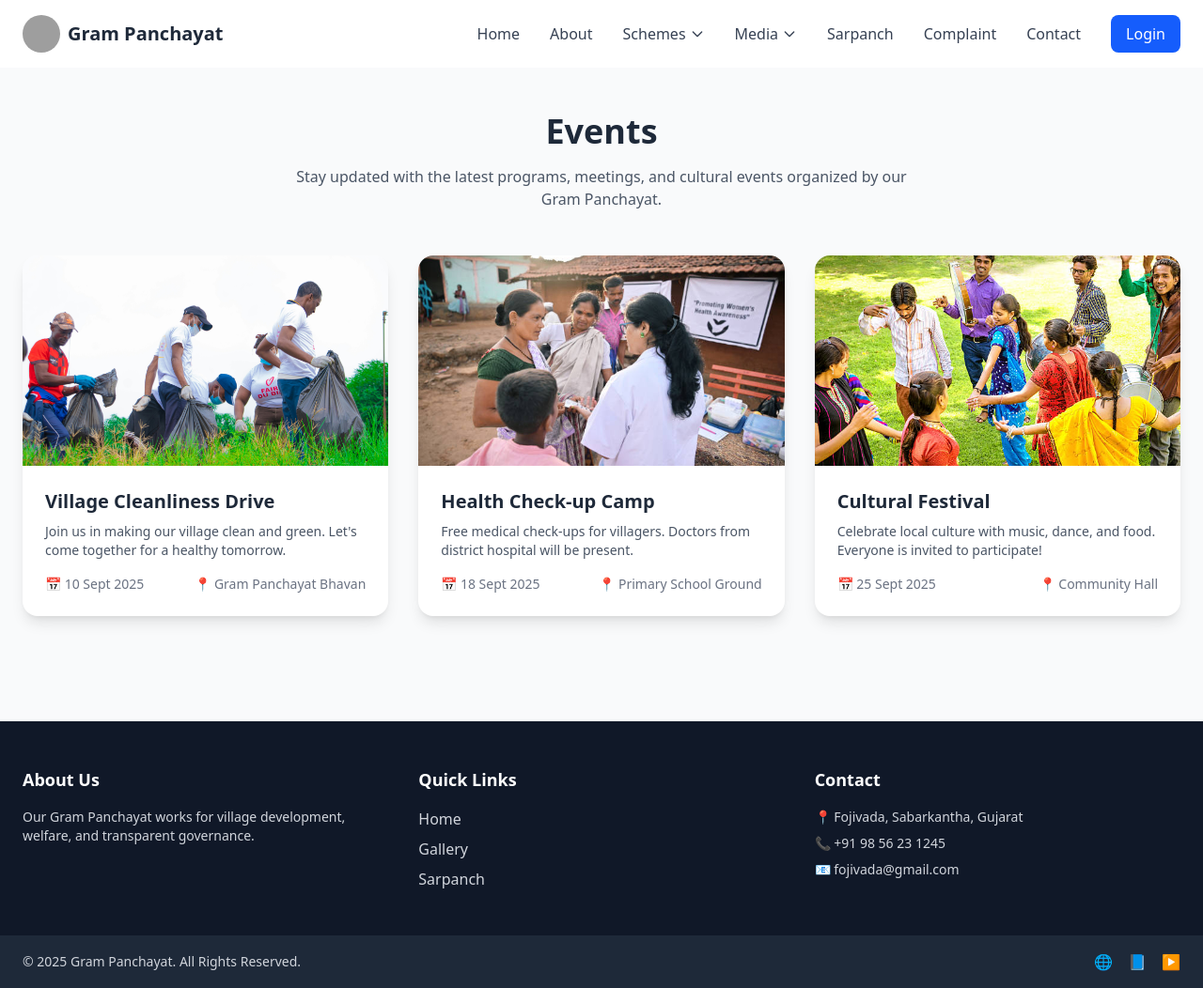
After one commit to Sandip-2006/online-gram-panchayat, a Django app: page /event/ in a window 1280 px wide. The commit adds this page. Shown: the whole page at 94% size. Run offline with Django 5.2, Linux system fonts and the light colour scheme; some libraries are stand-ins or nearby versions; grey boxes are pictures that could not be loaded.

Commit message:
event page added

```diff
--- a/gram_panchayat/templates/contact.html
+++ b/gram_panchayat/templates/contact.html
@@ -43,19 +43,19 @@
             <div>
               <label for="name" class="block text-gray-700 font-medium">Full Name</label>
               <input type="text" id="name" name="name" placeholder="Your Name"
-                class="w-full mt-2 px-4 py-3 border rounded-lg focus:ring-2 focus:ring-blue-500 focus:outline-none">
+                class="w-full mt-2 px-4 py-3 border rounded-lg border-gray-300 focus:ring-2 focus:ring-blue-500 focus:outline-none">
             </div>
 
             <div>
               <label for="email" class="block text-gray-700 font-medium">Email</label>
               <input type="email" id="email" name="email" placeholder="you@example.com"
-                class="w-full mt-2 px-4 py-3 border rounded-lg focus:ring-2 focus:ring-blue-500 focus:outline-none">
+                class="w-full mt-2 px-4 py-3 border rounded-lg border-gray-300 focus:ring-2 focus:ring-blue-500 focus:outline-none">
             </div>
 
             <div>
               <label for="message" class="block text-gray-700 font-medium">Message</label>
               <textarea id="message" name="message" rows="4" placeholder="Write your message..."
-                class="w-full mt-2 px-4 py-3 border rounded-lg focus:ring-2 focus:ring-blue-500 focus:outline-none"></textarea>
+                class="w-full mt-2 px-4 py-3 border rounded-lg border-gray-300 focus:ring-2 focus:ring-blue-500 focus:outline-none"></textarea>
             </div>
 
             <button type="submit"
--- /dev/null
+++ b/gram_panchayat/templates/event.html
@@ -0,0 +1,68 @@
+{% extends 'layout.html' %}
+{% load static %}
+
+{% block title %}Events - Gram Panchayat{% endblock %}
+
+{% block content %}
+<section class="bg-gray-50 py-12">
+  <div class="container mx-auto px-6">
+    <!-- Page Header -->
+    <div class="text-center mb-12">
+      <h2 class="text-3xl md:text-4xl font-bold text-gray-800 mb-4">
+        Events
+      </h2>
+      <p class="text-gray-600 max-w-2xl mx-auto">
+        Stay updated with the latest programs, meetings, and cultural events organized by our Gram Panchayat.
+      </p>
+    </div>
+
+    <!-- Event Grid -->
+    <div class="grid md:grid-cols-2 lg:grid-cols-3 gap-8">
+      <!-- Event Card -->
+      <div class="bg-white rounded-2xl shadow-lg overflow-hidden hover:shadow-2xl hover:scale-105 transition">
+        <img src="{% static 'images/event1.jpg' %}" alt="Event 1" class="w-full h-56 object-cover">
+        <div class="p-6">
+          <h3 class="text-xl font-semibold text-gray-800 mb-2">Village Cleanliness Drive</h3>
+          <p class="text-gray-600 text-sm mb-4">
+            Join us in making our village clean and green. Let's come together for a healthy tomorrow.
+          </p>
+          <div class="flex items-center justify-between text-sm text-gray-500">
+            <span>📅 10 Sept 2025</span>
+            <span>📍 Gram Panchayat Bhavan</span>
+          </div>
+        </div>
+      </div>
+
+      <!-- Event Card -->
+      <div class="bg-white rounded-2xl shadow-lg overflow-hidden hover:shadow-2xl hover:scale-105 transition">
+        <img src="{% static 'images/event2.jpg' %}" alt="Event 2" class="w-full h-56 object-cover">
+        <div class="p-6">
+          <h3 class="text-xl font-semibold text-gray-800 mb-2">Health Check-up Camp</h3>
+          <p class="text-gray-600 text-sm mb-4">
+            Free medical check-ups for villagers. Doctors from district hospital will be present.
+          </p>
+          <div class="flex items-center justify-between text-sm text-gray-500">
+            <span>📅 18 Sept 2025</span>
+            <span>📍 Primary School Ground</span>
+          </div>
+        </div>
+      </div>
+
+      <!-- Event Card -->
+      <div class="bg-white rounded-2xl shadow-lg overflow-hidden hover:shadow-2xl hover:scale-105 transition">
+        <img src="{% static 'images/event3.jpg' %}" alt="Event 3" class="w-full h-56 object-cover">
+        <div class="p-6">
+          <h3 class="text-xl font-semibold text-gray-800 mb-2">Cultural Festival</h3>
+          <p class="text-gray-600 text-sm mb-4">
+            Celebrate local culture with music, dance, and food. Everyone is invited to participate!
+          </p>
+          <div class="flex items-center justify-between text-sm text-gray-500">
+            <span>📅 25 Sept 2025</span>
+            <span>📍 Community Hall</span>
+          </div>
+        </div>
+      </div>
+    </div>
+  </div>
+</section>
+{% endblock %}
--- a/gram_panchayat/templates/layout.html
+++ b/gram_panchayat/templates/layout.html
@@ -59,7 +59,27 @@
               </div>
             </div>
 
-            <a href="{% url 'gallery' %}" class="text-gray-700 hover:text-blue-600">Gallery</a>
+            <div class="relative">
+              <button id="dropdownMediaLink" data-dropdown-toggle="dropdownMedia" class="flex items-center text-gray-700 hover:text-blue-600">
+                Media<svg class="w-4 h-4 ml-1" fill="none" stroke="currentColor" viewBox="0 0 24 24">
+                  <path stroke-linecap="round" stroke-linejoin="round" stroke-width="2" d="M19 9l-7 7-7-7" />
+                </svg>
+              </button>
+
+              <!-- Dropdown menu -->
+              <div id="dropdownMedia" class="z-50 hidden bg-white divide-y divide-gray-100 rounded-lg shadow w-44">
+                <ul class="py-2 text-sm text-gray-700" aria-labelledby="dropdownMediaLink">
+                  <li>
+                    <a href="{% url 'gallery' %}" class="block px-4 py-2 hover:bg-gray-100">Gallery</a>
+                  </li>
+                  <li>
+                    <a href="{% url 'event' %}" class="block px-4 py-2 hover:bg-gray-100">Events</a>
+                  </li>
+                </ul>
+              </div>
+            </div>
+
+            {% comment %} <a href="{% url 'gallery' %}" class="text-gray-700 hover:text-blue-600">Gallery</a> {% endcomment %}
             <a href="{% url 'sarpanch' %}" class="text-gray-700 hover:text-blue-600">Sarpanch</a>
             <a href="{% url "complain" %}" class="text-gray-700 hover:text-blue-600">Complaint</a>
             <a href="{% url "contact" %}" class="text-gray-700 hover:text-blue-600">Contact</a>
@@ -120,13 +140,13 @@
             <h3 class="text-lg font-semibold text-white mb-4">Quick Links</h3>
             <ul class="space-y-2">
               <li>
-                <a href="{% url 'home' %}" class="hover:text-white">Home</a>
+                <a href="{% url 'home' %}" class="hover:text-white hover:underline">Home</a>
               </li>
               <li>
-                <a href="{% url 'gallery' %}" class="hover:text-white">Gallery</a>
+                <a href="{% url 'gallery' %}" class="hover:text-white hover:underline">Gallery</a>
               </li>
               <li>
-                <a href="{% url 'sarpanch' %}" class="hover:text-white">Sarpanch</a>
+                <a href="{% url 'sarpanch' %}" class="hover:text-white hover:underline">Sarpanch</a>
               </li>
             </ul>
           </div>
--- a/gram_panchayat/urls.py
+++ b/gram_panchayat/urls.py
@@ -8,4 +8,5 @@ urlpatterns = [
     path('contact/',views.contact,name="contact"),
     path('gallery/',views.gallery,name="gallery"),
     path('sarpanch/',views.sarpanch,name="sarpanch"),
+    path('event/',views.event,name="event"),
 ]
--- a/gram_panchayat/views.py
+++ b/gram_panchayat/views.py
@@ -14,5 +14,8 @@ def gallery(request):
 def sarpanch(request):
     return render(request, "sarpanch.html")
 
+def event(request):
+    return render(request, "event.html")
+
 def contact(request):
     return render(request, "contact.html")
--- a/theme/static/css/dist/styles.css
+++ b/theme/static/css/dist/styles.css
@@ -15,6 +15,7 @@
     --color-blue-500: oklch(62.3% 0.214 259.815);
     --color-blue-600: oklch(54.6% 0.245 262.881);
     --color-blue-700: oklch(48.8% 0.243 264.376);
+    --color-indigo-600: oklch(51.1% 0.262 276.966);
     --color-gray-50: oklch(98.5% 0.002 247.839);
     --color-gray-100: oklch(96.7% 0.003 264.542);
     --color-gray-300: oklch(87.2% 0.01 258.338);
@@ -26,6 +27,7 @@
     --color-black: #000;
     --color-white: #fff;
     --spacing: 0.25rem;
+    --container-2xl: 42rem;
     --container-4xl: 56rem;
     --container-6xl: 72rem;
     --text-sm: 0.875rem;
@@ -2085,6 +2087,9 @@
   .w-full {
     width: 100%;
   }
+  .max-w-2xl {
+    max-width: var(--container-2xl);
+  }
   .max-w-4xl {
     max-width: var(--container-4xl);
   }
@@ -2263,6 +2268,9 @@
   .bg-green-600 {
     background-color: var(--color-green-600);
   }
+  .bg-indigo-600 {
+    background-color: var(--color-indigo-600);
+  }
   .bg-white {
     background-color: var(--color-white);
   }
@@ -2567,6 +2575,17 @@
     }
   }
   @media (hover: hover) {
+    .hover\:underline:hover {
+      text-decoration-line: underline;
+    }
+  }
+  @media (hover: hover) {
+    .hover\:shadow-2xl:hover {
+      --tw-shadow: 0 25px 50px -12px var(--tw-shadow-color, rgb(0 0 0 / 0.25));
+      box-shadow: var(--tw-inset-shadow), var(--tw-inset-ring-shadow), var(--tw-ring-offset-shadow), var(--tw-ring-shadow), var(--tw-shadow);
+    }
+  }
+  @media (hover: hover) {
     .hover\:shadow-lg:hover {
       --tw-shadow: 0 10px 15px -3px var(--tw-shadow-color, rgb(0 0 0 / 0.1)), 0 4px 6px -4px var(--tw-shadow-color, rgb(0 0 0 / 0.1));
       box-shadow: var(--tw-inset-shadow), var(--tw-inset-ring-shadow), var(--tw-ring-offset-shadow), var(--tw-ring-shadow), var(--tw-shadow);
@@ -2670,9 +2689,20 @@
       line-height: var(--tw-leading, var(--text-3xl--line-height));
     }
   }
+  @media (width >= 48rem) {
+    .md\:text-4xl {
+      font-size: var(--text-4xl);
+      line-height: var(--tw-leading, var(--text-4xl--line-height));
+    }
+  }
   @media (width >= 64rem) {
     .lg\:h-\[500px\] {
       height: 500px;
+    }
+  }
+  @media (width >= 64rem) {
+    .lg\:grid-cols-3 {
+      grid-template-columns: repeat(3, minmax(0, 1fr));
     }
   }
   @media (width >= 64rem) {
```
Also changed, not shown: gram_panchayat/static/images/event1.jpg (added), gram_panchayat/static/images/event2.jpg (added), gram_panchayat/static/images/event2_1.jpg (added), gram_panchayat/static/images/event3.jpg (added), gram_panchayat/static/images/frederick-shaw-7aPW8OFqRak-unsplash.jpg (added), gram_panchayat/static/images/shrikant-ambawale-qbaQoJnmwzE-unsplash.jpg (added), 1 other file.
